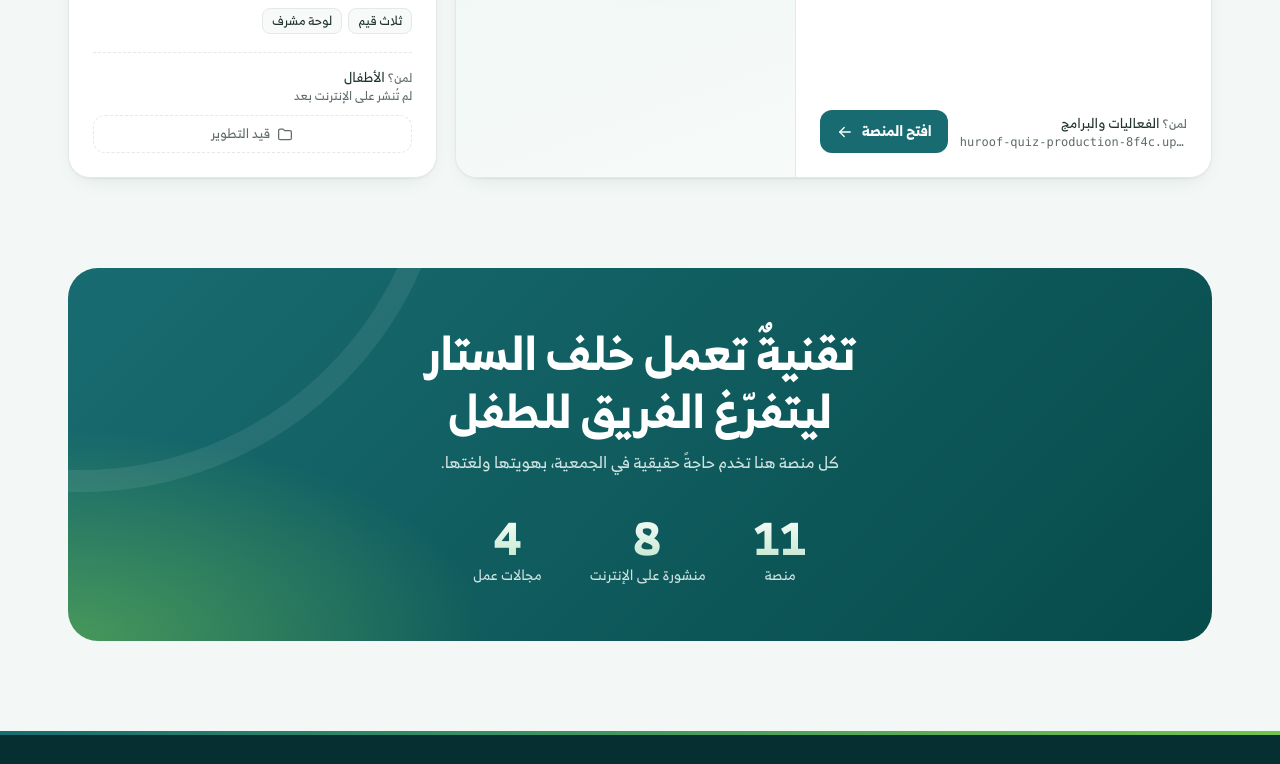
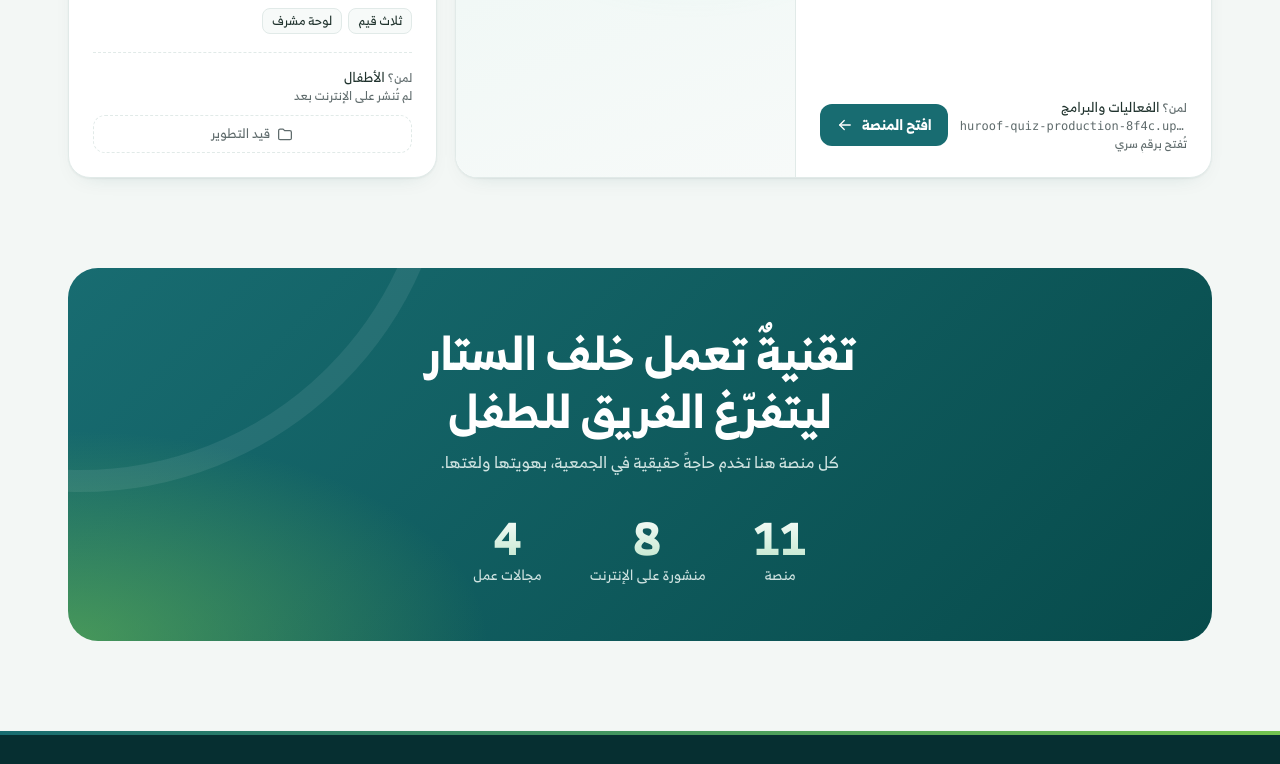
Before and after one commit to alryahin/rayahin-platforms, a plain HTML site: page index.html in a window 1280 px wide. Shown: the part 3996-4760 px from the top of the page. Drawn offline with Linux system fonts and the light colour scheme.

Commit message:
مسابقة الحروف: تُفتح برقمٍ سري
Co-Authored-By: Claude Opus 5.5 <noreply@anthropic.com>

```diff
--- a/index.html
+++ b/index.html
@@ -807,7 +807,7 @@ footer::before{content:"";position:absolute;inset-inline:0;top:0;height:4px;back
         <p class="desc">مسابقة بين فريقين تُعرض على البروجكتر: لوحةٌ للمقدّم، وشاشة للجمهور، وتعمل بلا إنترنت عند الحاجة.</p>
         <ul class="feats"><li>لوحة المقدّم</li><li>شاشة العرض</li></ul>
         <div class="card-foot">
-          <div class="meta"><span class="aud"><small>لمن؟</small> الفعاليات والبرامج</span><span class="host" dir="ltr">huroof-quiz-production-8f4c.up.railway.app</span></div>
+          <div class="meta"><span class="aud"><small>لمن؟</small> الفعاليات والبرامج</span><span class="host" dir="ltr">huroof-quiz-production-8f4c.up.railway.app</span><span class="note">تُفتح برقمٍ سري</span></div>
           <a class="btn" href="https://huroof-quiz-production-8f4c.up.railway.app/" target="_blank" rel="noopener"><span>افتح المنصة</span><svg class="ic-sm" viewBox="0 0 24 24" aria-hidden="true" fill="none" stroke="currentColor" stroke-width="1.7" stroke-linecap="round" stroke-linejoin="round"><path d="M19 12H5"/><path d="m11 6-6 6 6 6"/></svg></a>
         </div>
       </div>
```
